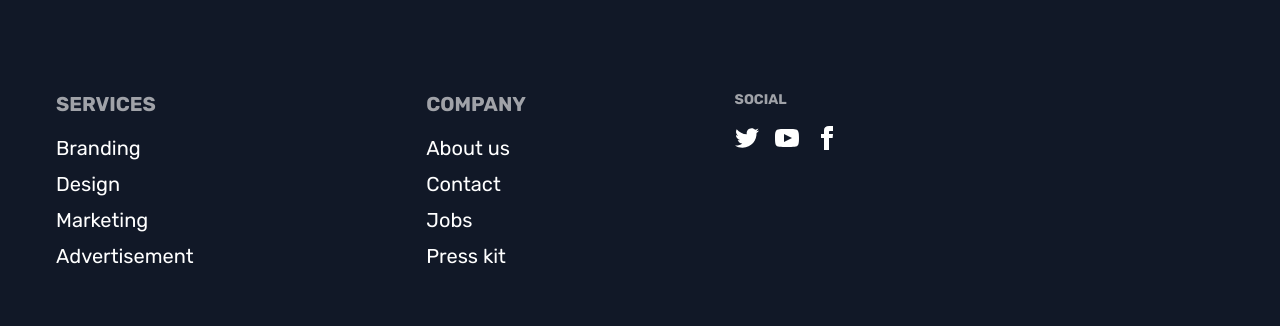
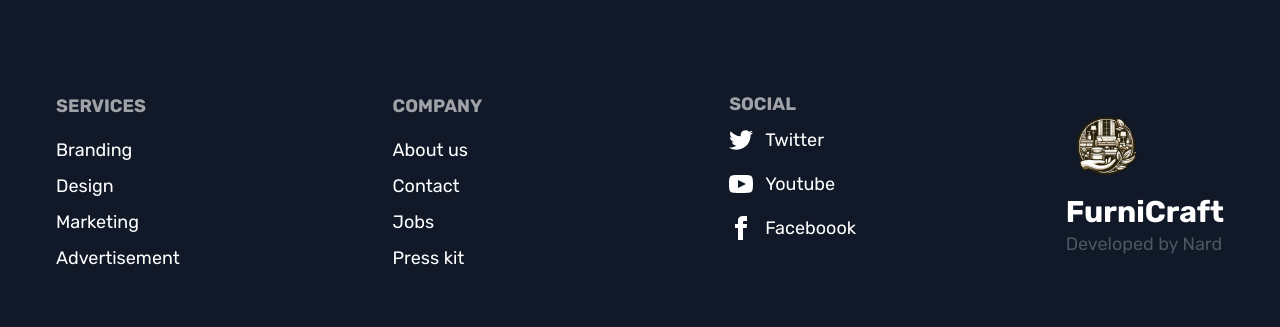
Before and after one commit to CocoShesh/FurniCraft, a React (Vite) app: page / in a window 1280 px wide. Shown: the part 2986-3313 px from the top of the page. Built offline with nearby package versions, Linux system fonts and the light colour scheme.

Commit message:
Feat: Update the design of the footer

```diff
--- a/src/components/Footer/Footer.jsx
+++ b/src/components/Footer/Footer.jsx
@@ -2,28 +2,25 @@ import React from "react";
 
 export default function Footer() {
   return (
-    <section className=" flex items-center justify-center pb-14  pt-5 gap-10 px-14 max-sm:px-6 2xl:mx-auto max-lg:flex-col 2xl:w-[1600px]">
-      <footer className="footer   text-white   ">
-        <section className=" footer  text-xl gap-10 max-md:flex">
-          <nav className="w-full">
+    <section className=" flex items-center justify-center pb-14 max-lg:grid max-lg:grid-cols-2 text-white text-lg pt-5 gap-10 px-14 max-sm:px-6 2xl:mx-auto max-lg:flex-col 2xl:w-[1600px]">
+      <section className="w-full flex flex-col gap-2">
         <header className="footer-title">Services</header>
         <a className="link link-hover">Branding</a>
         <a className="link link-hover">Design</a>
         <a className="link link-hover">Marketing</a>
         <a className="link link-hover">Advertisement</a>
-          </nav>
-          <nav className="w-full">
+      </section>
+      <nav className="w-full flex flex-col gap-2">
         <header className="footer-title">Company</header>
         <a className="link link-hover">About us</a>
         <a className="link link-hover">Contact</a>
         <a className="link link-hover">Jobs</a>
         <a className="link link-hover">Press kit</a>
       </nav>
-        </section>
-        <nav>
+      <nav className=" w-full mb-8">
         <header className="footer-title">Social</header>
-          <div className="grid grid-flow-col gap-4">
-            <a>
+        <div className="grid gap-4 items-center ">
+          <a className="flex items-center gap-3">
             <svg
               xmlns="http://www.w3.org/2000/svg"
               width="24"
@@ -33,8 +30,9 @@ export default function Footer() {
             >
               <path d="M24 4.557c-.883.392-1.832.656-2.828.775 1.017-.609 1.798-1.574 2.165-2.724-.951.564-2.005.974-3.127 1.195-.897-.957-2.178-1.555-3.594-1.555-3.179 0-5.515 2.966-4.797 6.045-4.091-.205-7.719-2.165-10.148-5.144-1.29 2.213-.669 5.108 1.523 6.574-.806-.026-1.566-.247-2.229-.616-.054 2.281 1.581 4.415 3.949 4.89-.693.188-1.452.232-2.224.084.626 1.956 2.444 3.379 4.6 3.419-2.07 1.623-4.678 2.348-7.29 2.04 2.179 1.397 4.768 2.212 7.548 2.212 9.142 0 14.307-7.721 13.995-14.646.962-.695 1.797-1.562 2.457-2.549z"></path>
             </svg>
+            Twitter
           </a>
-            <a>
+          <a className="flex items-center gap-3">
             <svg
               xmlns="http://www.w3.org/2000/svg"
               width="24"
@@ -44,8 +42,9 @@ export default function Footer() {
             >
               <path d="M19.615 3.184c-3.604-.246-11.631-.245-15.23 0-3.897.266-4.356 2.62-4.385 8.816.029 6.185.484 8.549 4.385 8.816 3.6.245 11.626.246 15.23 0 3.897-.266 4.356-2.62 4.385-8.816-.029-6.185-.484-8.549-4.385-8.816zm-10.615 12.816v-8l8 3.993-8 4.007z"></path>
             </svg>
+            Youtube
           </a>
-            <a>
+          <a className="flex items-center gap-3">
             <svg
               xmlns="http://www.w3.org/2000/svg"
               width="24"
@@ -55,10 +54,15 @@ export default function Footer() {
             >
               <path d="M9 8h-3v4h3v12h5v-12h3.642l.358-4h-4v-1.667c0-.955.192-1.333 1.115-1.333h2.885v-5h-3.808c-3.596 0-5.192 1.583-5.192 4.615v3.385z"></path>
             </svg>
+            Faceboook
           </a>
         </div>
       </nav>
-      </footer>
+      <section className="flex flex-col items-start text-lg">
+        <img src="/logo1.png" alt="FurniCraft Logo" className="h-20" />
+        <h1 className="text-3xl font-bold mt-2">FurniCraft</h1>
+        <p className="text-gray-600">Developed by Nard</p>
+      </section>
     </section>
   );
 }
```
Lines whose indentation alone changed are shown as unchanged.
